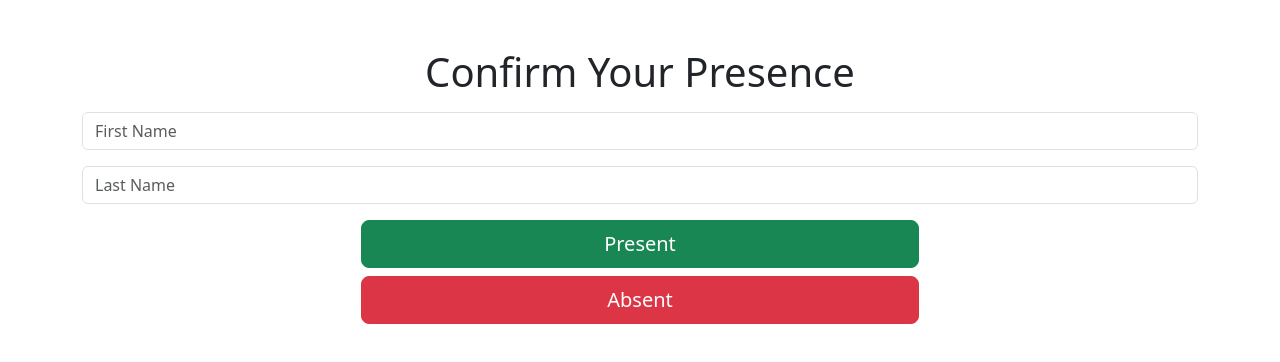
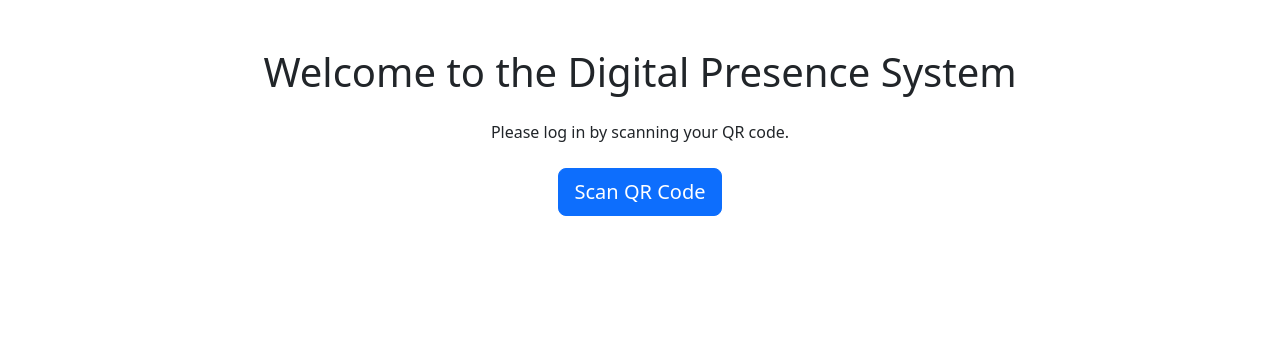
Before and after one commit to 2halfone/qrreacr, a Next.js app: page / in a window 1280 px wide. Shown: the top 362 px of the page. Built offline with nearby package versions, Linux system fonts and the light colour scheme.

Commit message:
update: QR from custom URL + removed manual login

```diff
--- a/pages/index.tsx
+++ b/pages/index.tsx
@@ -1,51 +1,22 @@
-import React, { useState } from 'react';
+import React from 'react';
 import { useRouter } from 'next/router';
 import 'bootstrap/dist/css/bootstrap.min.css';
 
-export default function Desktop() {
+export default function HomePage() {
   const router = useRouter();
-  const [name, setName] = useState('');
-  const [surname, setSurname] = useState('');
-  const [message, setMessage] = useState('');
 
-  const handlePresence = async () => {
-    const res = await fetch('/api/submitPresence', {
-      method: 'POST',
-      headers: {
-        'Content-Type': 'application/json'
-      },
-      body: JSON.stringify({ name, surname })
-    });
-    const data = await res.json();
-    setMessage(data.message);
-  };
-
-  const handleAbsence = () => {
-    router.push(`/absent?name=${encodeURIComponent(name)}&surname=${encodeURIComponent(surname)}`);
+  const handleQRLogin = () => {
+    // In un sistema reale: attiva lettura QR Code o scanner
+    router.push('/dashboard');
   };
 
   return (
-    <div className="container text-center mt-5">
-      <h1>Confirm Your Presence</h1>
-      <input
-        className="form-control my-3"
-        type="text"
-        placeholder="First Name"
-        value={name}
-        onChange={(e) => setName(e.target.value)}
-      />
-      <input
-        className="form-control my-3"
-        type="text"
-        placeholder="Last Name"
-        value={surname}
-        onChange={(e) => setSurname(e.target.value)}
-      />
-      <div className="d-grid gap-2 col-6 mx-auto">
-        <button className="btn btn-success btn-lg" onClick={handlePresence}>Present</button>
-        <button className="btn btn-danger btn-lg" onClick={handleAbsence}>Absent</button>
-      </div>
-      {message && <div className="alert alert-info mt-3">{message}</div>}
+    <div className="container text-center py-5">
+      <h1 className="mb-4">Welcome to the Digital Presence System</h1>
+      <p className="mb-4">Please log in by scanning your QR code.</p>
+      <button className="btn btn-primary btn-lg" onClick={handleQRLogin}>
+        Scan QR Code
+      </button>
     </div>
   );
 }
```
